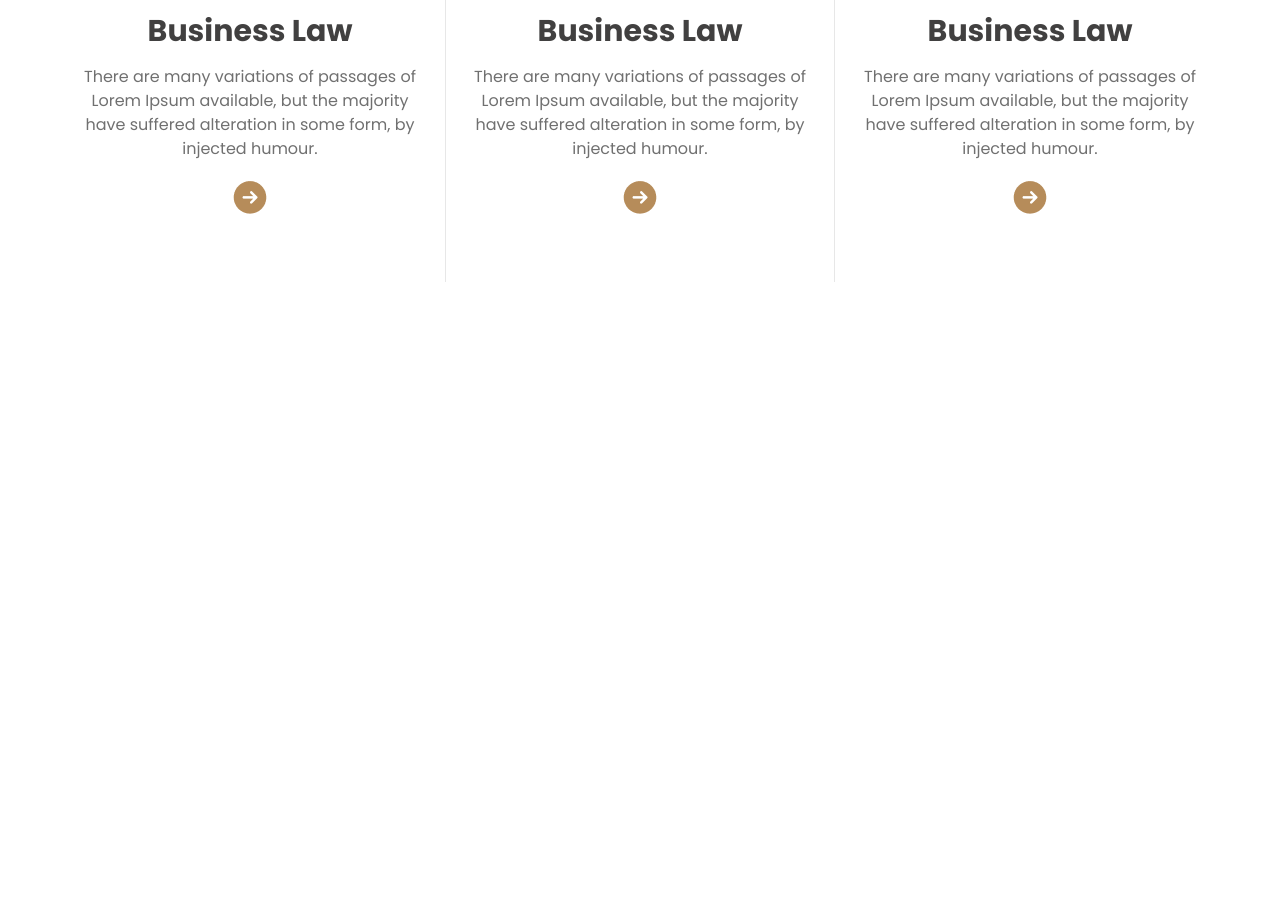
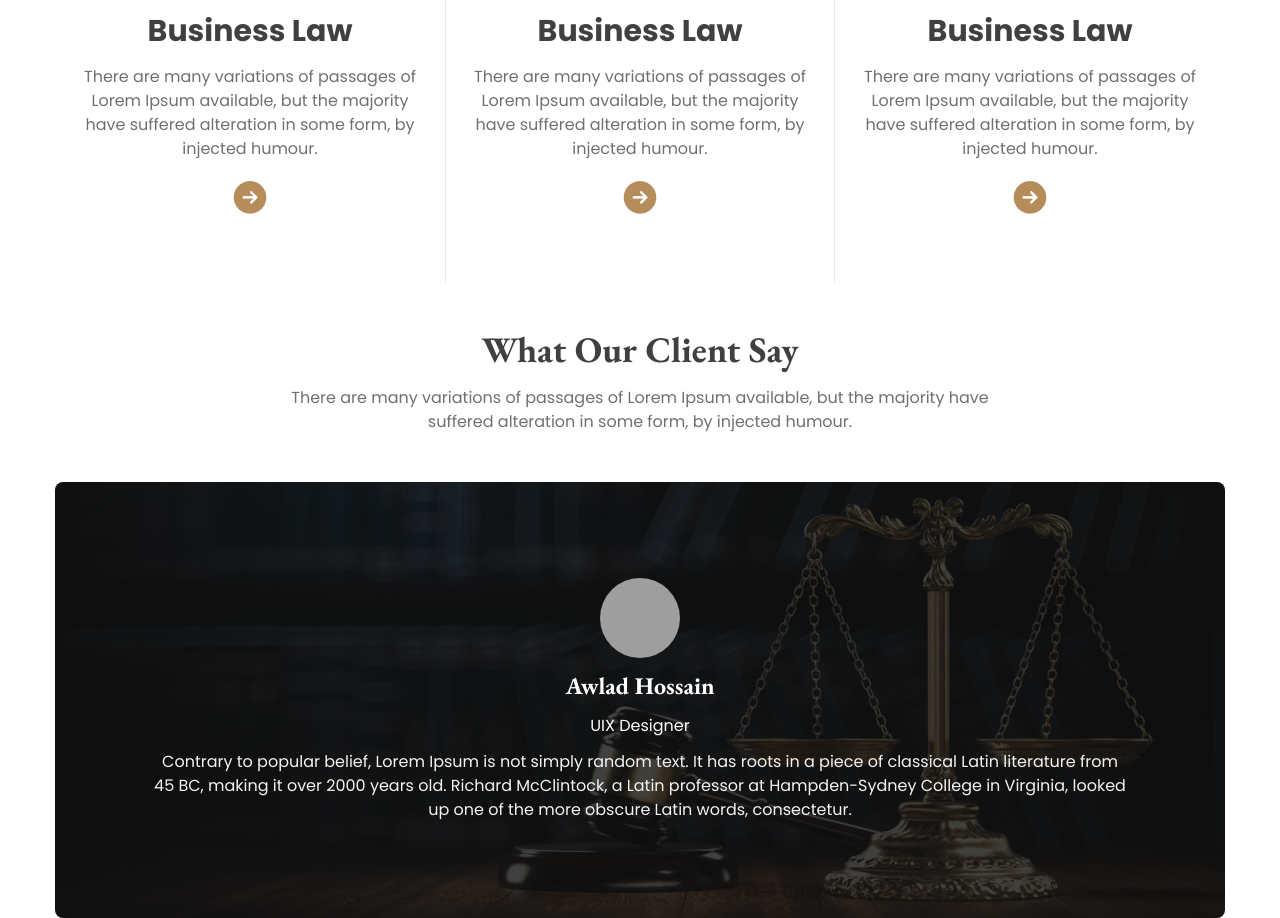
Before and after one commit to Khandaker-Sojol/Legal_Solutions, a plain HTML site: page index.html in a window 1280 px wide. Shown: the part 1379-2297 px from the top of the page. Before the commit the page ends 1661 px from the top, so only its background shows below. Drawn offline with nearby package versions, Linux system fonts and the light colour scheme; grey boxes are pictures that could not be loaded.

Commit message:
profile details done

```diff
--- a/index.html
+++ b/index.html
@@ -165,6 +165,32 @@
             </div>
         </section>
 
+        <section class="mt-12 max-w-[1170px] mx-auto ">
+            <div class="text-center max-w-[714px] mx-auto space-y-4">
+                <h2 class="font-garamond text-[#414040] text-4xl font-extrabold">What Our Client Say</h2>
+                <p class="font-normal text-[#707070]">
+                    There are many variations of passages of Lorem Ipsum available, but the majority have suffered
+                    alteration in some form, by injected humour.
+                </p>
+            </div>
+            <div
+                class="rounded-lg bg-[linear-gradient(rgba(17,17,17,0.8),rgba(17,17,17,0.8)),url('./images/banner.png')] bg-cover bg-center mt-12">
+
+                <div class="p-24 text-center space-y-3">
+
+                    <img class="rounded-full inline  w-20 h-20" src="./images/profile.png" alt="">
+
+                    <h1 class="text-2xl text-white font-extrabold font-garamond">Awlad Hossain</h1>
+                    <h4 class="text-white">UIX Designer</h4>
+                    <p class="text-[#F3F3F3]">
+                        Contrary to popular belief, Lorem Ipsum is not simply random text. It has roots in a piece of
+                        classical Latin literature from 45 BC, making it over 2000 years old. Richard McClintock, a
+                        Latin professor at Hampden-Sydney College in Virginia, looked up one of the more obscure Latin
+                        words, consectetur.
+                    </p>
+                </div>
+            </div>
+        </section>
     </main>
     <footer>
 
```
Also changed, not shown: 1 other file.
